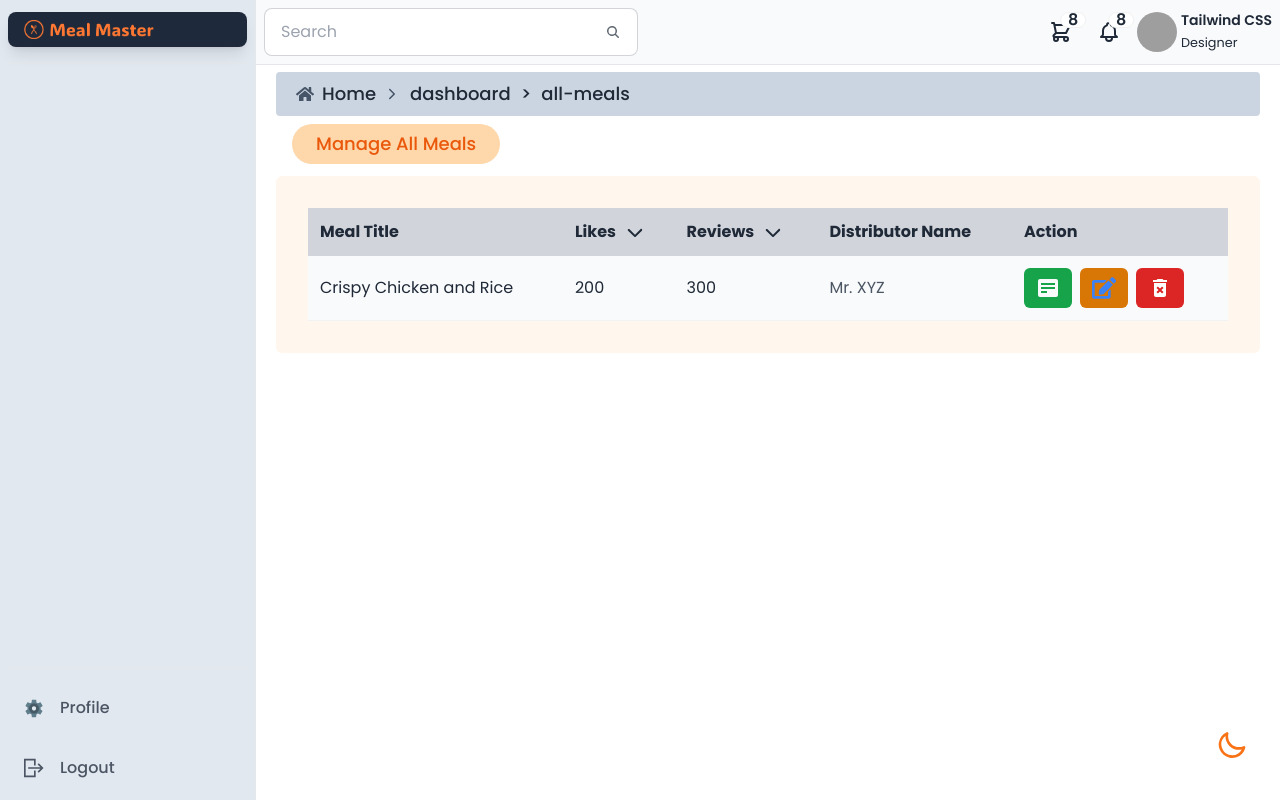
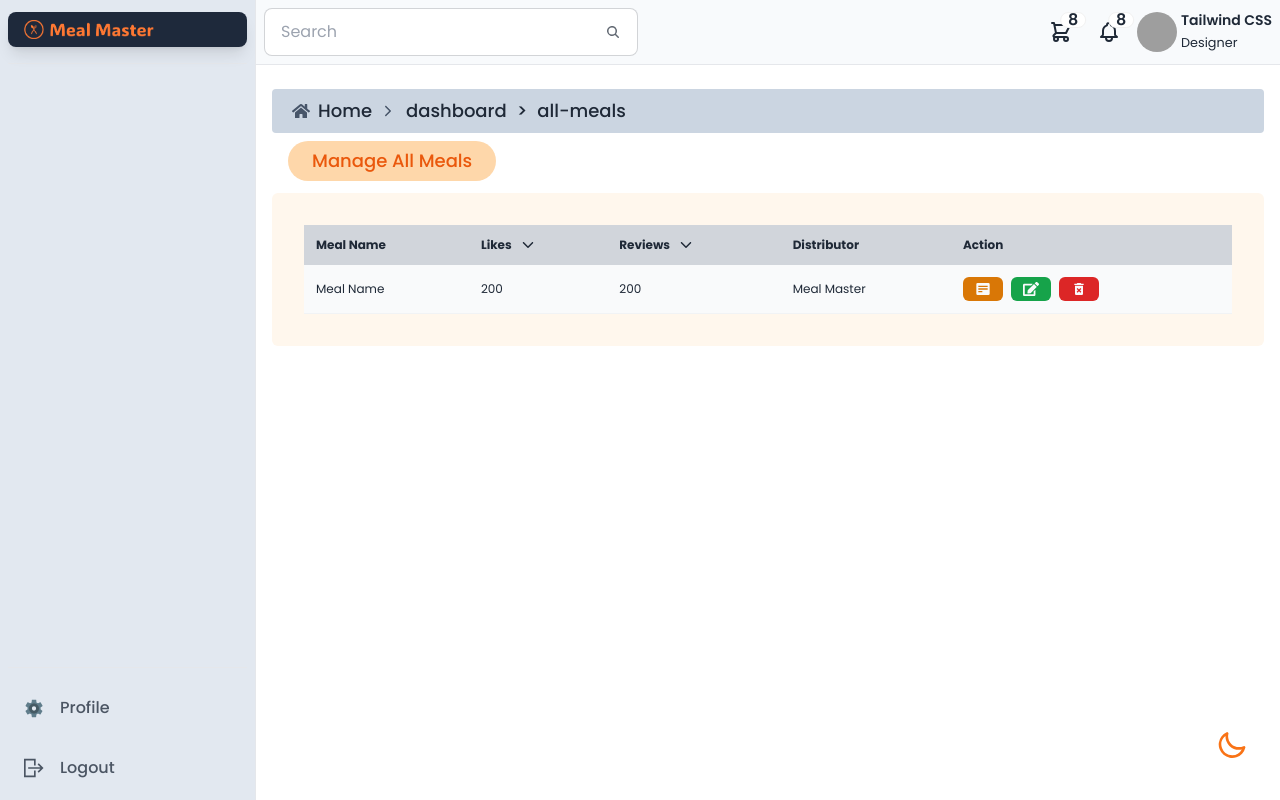
Before and after one commit to JuborajSujon/meal-master-client, a React (Vite) app: page /dashboard/all-meals in a window 1280 px wide. Built offline with nearby package versions, Linux system fonts and the light colour scheme; no server answers; grey boxes are pictures that could not be loaded.

Commit message:
dashborad bug fix

```diff
--- a/src/Layout/Dashboard.jsx
+++ b/src/Layout/Dashboard.jsx
@@ -5,23 +5,23 @@ import { useState } from "react";
 import DashboardNav from "../pages/Dashboard/components/DashboardNav/DashboardNav";
 
 const Dashboard = () => {
-  const [isActive, setActive] = useState(true);
+  const [isActive, setActive] = useState(false);
   // Sidebar Responsive Handler
   const handleToggle = () => {
     setActive(!isActive);
   };
   return (
-    <div className="min-h-screen md:flex justify-start font-poppins">
+    <div className="h-screen flex max-w-[1540px] mx-auto font-poppins">
       {/* sider bar */}
-      <div>
+      <div className="relative">
         <Sidebar handleToggle={handleToggle} isActive={isActive} />
       </div>
 
       {/* dashboard dynamic content */}
-      <div className="flex-1 mt-16 md:ml-64">
+      <div className="flex flex-col flex-grow overflow-hidden ">
         {/* navbar */}
         <DashboardNav handleToggle={handleToggle} isActive={isActive} />
-        <div className="px-5">
+        <div className="flex-grow p-4 overflow-auto">
           <Outlet />
         </div>
       </div>
--- a/src/pages/Dashboard/AdminPage/AllMeals/AllMeals.jsx
+++ b/src/pages/Dashboard/AdminPage/AllMeals/AllMeals.jsx
@@ -29,67 +29,74 @@ const AllMeals = () => {
         <SectionTitle title="Manage All Meals" />
       </div>
       <div className="bg-orange-50 dark:bg-slate-800 p-4 rounded-md">
-        <div>
-          {/* table */}
-          <div>
-            <div className=" p-2 sm:p-4 text-gray-800">
+        <div className="container p-2 mx-auto sm:p-4 text-gray-800">
           <div className="overflow-x-auto">
-                <table className="min-w-full overflow-auto text-base ">
+            <table className="min-w-full text-xs">
+              <colgroup>
+                <col />
+                <col />
+                <col />
+                <col />
+                <col />
+                <col />
+              </colgroup>
               <thead className="bg-gray-300">
                 <tr className="text-left">
-                      <th className="p-3">Meal Title</th>
-                      <th onClick={handleSortLikes} className="p-3 text-nowrap">
+                  <th className="p-3">Meal Name</th>
+                  <th onClick={handleSortLikes} className="p-3 ">
+                    <p className="flex items-center gap-2">
                       Likes
                       {sortLikes ? (
-                          <IoIosArrowUp size={22} className="inline ml-2" />
+                        <IoIosArrowUp size={16} />
                       ) : (
-                          <IoIosArrowDown size={22} className="inline ml-2" />
+                        <IoIosArrowDown size={16} />
                       )}
-                        <button></button>
+                    </p>
                   </th>
-                      <th
-                        onClick={handleSortReviews}
-                        className="p-3 text-nowrap">
+                  <th onClick={handleSortReviews} className="p-3">
+                    <p className="flex items-center gap-2">
                       Reviews
                       {sortReviews ? (
-                          <IoIosArrowUp size={22} className="inline ml-2" />
+                        <IoIosArrowUp size={16} />
                       ) : (
-                          <IoIosArrowDown size={22} className="inline ml-2" />
+                        <IoIosArrowDown size={16} />
                       )}
+                    </p>
                   </th>
-                      <th className="p-3 text-nowrap">Distributor Name</th>
-                      <th className="p-3">Action</th>
+                  <th className="p-3">Distributor</th>
+                  <th className="p-3 ">Action</th>
                 </tr>
               </thead>
               <tbody>
                 <tr className="border-b border-opacity-20 border-gray-300 bg-gray-50">
-                      <td className="p-3 text-nowrap">
-                        <p>Crispy Chicken and Rice</p>
+                  <td className="p-3">
+                    <p>Meal Name</p>
                   </td>
                   <td className="p-3">
                     <p>200</p>
                   </td>
                   <td className="p-3">
-                        <p>300</p>
+                    <p>200</p>
                   </td>
                   <td className="p-3">
-                        <p className="text-gray-600 text-nowrap">Mr. XYZ</p>
+                    <p>Meal Master</p>
                   </td>
+
                   <td className="p-3 flex items-center gap-2">
                     <button
-                          data-tip="View Meal"
-                          className="px-3 py-2  rounded-md bg-green-600 text-gray-50  tooltip ">
-                          <BiSolidDetail size={24} />
+                      data-tip="Meal View"
+                      className="px-3 py-1 tooltip rounded-md bg-amber-600 text-gray-50">
+                      <BiSolidDetail size={16} />
                     </button>
                     <button
                       data-tip="Update Meal"
-                          className="px-3 py-2  rounded-md bg-amber-600 text-blue-500  tooltip ">
-                          <FaEdit size={24} />
+                      className="px-3 py-1 tooltip rounded-md bg-green-600 text-gray-50">
+                      <FaEdit size={16} />
                     </button>
                     <button
-                          data-tip="Delete Meal"
-                          className="px-3 py-2  rounded-md bg-red-600 text-white  tooltip ">
-                          <MdDeleteForever size={24} />
+                      data-tip="Delete"
+                      className="px-3 py-1 tooltip rounded-md bg-red-600 text-gray-50">
+                      <MdDeleteForever size={16} />
                     </button>
                   </td>
                 </tr>
@@ -99,8 +106,6 @@ const AllMeals = () => {
         </div>
       </div>
     </div>
-      </div>
-    </div>
   );
 };
 
--- a/src/pages/Dashboard/AdminPage/AllReviews/AllReviews.jsx
+++ b/src/pages/Dashboard/AdminPage/AllReviews/AllReviews.jsx
@@ -17,80 +17,57 @@ function AllReviews() {
         <SectionTitle title="Manage All Reviews" />
       </div>
       <div className="bg-orange-50 dark:text-slate-800 dark:bg-slate-800 p-4 rounded-md">
-        <div>
-          <div className="rounded-md">
-            <table className="min-w-full rounded-md overflow-x-auto text-xs">
+        {/* table */}
+        <div className="container p-2 mx-auto sm:p-4 text-gray-800">
+          <div className="overflow-x-auto">
+            <table className="min-w-full text-xs">
+              <colgroup>
+                <col className="min-w-96" />
+                <col />
+                <col />
+                <col />
+                <col />
+                <col />
+              </colgroup>
               <thead className="bg-gray-300">
                 <tr className="text-left">
                   <th className="p-3">Review</th>
-                  <th className="p-3">Meal Title</th>
-                  <th className="p-3">Likes</th>
-                  <th className="p-3">Reviews Count</th>
-                  <th className="p-3">Action</th>
+                  <th className="p-3">Meal Name</th>
+                  <th className="p-3">Like</th>
+                  <th className="p-3">Review count</th>
+                  <th className="p-3 ">Action</th>
                 </tr>
               </thead>
               <tbody>
                 <tr className="border-b border-opacity-20 border-gray-300 bg-gray-50">
-                  <td className="p-3 ">
+                  <td className="p-3">
                     <p>
                       Lorem ipsum dolor sit amet consectetur adipisicing elit.
-                      Exercitationem consequuntur nemo deserunt numquam ad
-                      veniam qui illo laudantium provident autem.
+                      Impedit maiores soluta error et aliquid dolor obcaecati
+                      debitis placeat, deserunt ducimus.
                     </p>
                   </td>
                   <td className="p-3">
-                    <p>Microsoft Corporation Corporation</p>
+                    <p>Meal Name</p>
                   </td>
                   <td className="p-3">
-                    <p className="text-gray-600">300</p>
+                    <p>200</p>
                   </td>
                   <td className="p-3">
-                    <p className="text-gray-600">300</p>
+                    <p>200</p>
                   </td>
 
                   <td className="p-3 flex items-center gap-2">
                     <button
-                      data-tip="View Meal"
-                      className="px-3 py-2  rounded-md bg-green-600 text-gray-50  tooltip ">
-                      <BiSolidDetail size={20} />
+                      data-tip="Meal View"
+                      className="px-3 py-1 tooltip rounded-md bg-amber-600 text-gray-50">
+                      <BiSolidDetail size={16} />
                     </button>
 
                     <button
-                      data-tip="View Meal"
-                      className="px-3 py-2  rounded-md bg-red-600 text-white  tooltip ">
-                      <MdDeleteForever size={20} />
-                    </button>
-                  </td>
-                </tr>
-                <tr className="border-b border-opacity-20 border-gray-300 bg-gray-50">
-                  <td className="p-3 ">
-                    <p>
-                      Lorem ipsum dolor sit amet consectetur adipisicing elit.
-                      Exercitationem consequuntur nemo deserunt numquam ad
-                      veniam qui illo laudantium provident autem.
-                    </p>
-                  </td>
-                  <td className="p-3">
-                    <p>Microsoft Corporation Corporation</p>
-                  </td>
-                  <td className="p-3">
-                    <p className="text-gray-600">300</p>
-                  </td>
-                  <td className="p-3">
-                    <p className="text-gray-600">300</p>
-                  </td>
-
-                  <td className="p-3 flex items-center gap-2">
-                    <button
-                      data-tip="View Meal"
-                      className="px-3 py-2  rounded-md bg-green-600 text-gray-50  tooltip ">
-                      <BiSolidDetail size={20} />
-                    </button>
-
-                    <button
-                      data-tip="View Meal"
-                      className="px-3 py-2  rounded-md bg-red-600 text-white  tooltip ">
-                      <MdDeleteForever size={20} />
+                      data-tip="Delete"
+                      className="px-3 py-1 tooltip rounded-md bg-red-600 text-gray-50">
+                      <MdDeleteForever size={16} />
                     </button>
                   </td>
                 </tr>
--- a/src/pages/Dashboard/components/DashboardNav/DashboardNav.jsx
+++ b/src/pages/Dashboard/components/DashboardNav/DashboardNav.jsx
@@ -19,7 +19,7 @@ const DashboardNav = ({ handleToggle }) => {
     }
   };
   return (
-    <div className="fixed left-0 right-0 top-0 z-10 bg-slate-50 dark:bg-slate-700 border-b border-gray-200 md:ml-64">
+    <div className="sticky top-0 left-0 right-0 z-10 w-full bg-slate-50 dark:bg-slate-700 border-b border-gray-200">
       {/* Small Screen Navbar */}
       <div className=" dark:bg-slate-700 text-gray-800 flex justify-between">
         <div className="flex items-center md:hidden">
```
Also changed, not shown: src/pages/Dashboard/AdminPage/ManageUsers/ManageUsers.jsx (+19 -14 lines), src/pages/Dashboard/components/Sidebar/Sidebar.jsx (+8 -3 lines). Lines whose indentation alone changed are shown as unchanged.
